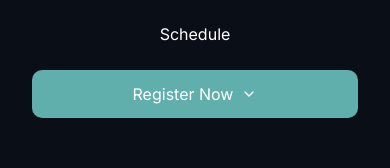
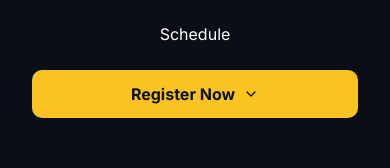
Before and after one commit to irishmicoletcando/software-engineering-day-2025, a Next.js app: page / in a window 390 px wide. Both pictures are taken after a click on the button 338 px from the left and 40 px from the top of the page. Shown: the part 130-298 px from the top of the page. Built offline with nearby package versions, Linux system fonts and the light colour scheme.

Commit message:
style: Register Now in mobile

```diff
--- a/src/components/common/Navbar.tsx
+++ b/src/components/common/Navbar.tsx
@@ -137,7 +137,7 @@ const Navbar: React.FC = () => {
 
             <DropdownMenu>
               <DropdownMenuTrigger asChild>
-                <button className="w-full bg-sea-green hover:bg-sea-green/90 text-white px-5 py-3 rounded-lg transition-all duration-300 flex items-center justify-center gap-2 group">
+                <button className="w-full bg-shining-yellow hover:bg-bright-orange/90 hover:cursor-pointer text-accent-black font-bold px-5 py-3 rounded-lg transition-all duration-300 flex items-center justify-center gap-2 group">
                   Register Now
                   <ChevronDown size={16} className="group-hover:rotate-180 transition-transform duration-300" />
                 </button>
```
